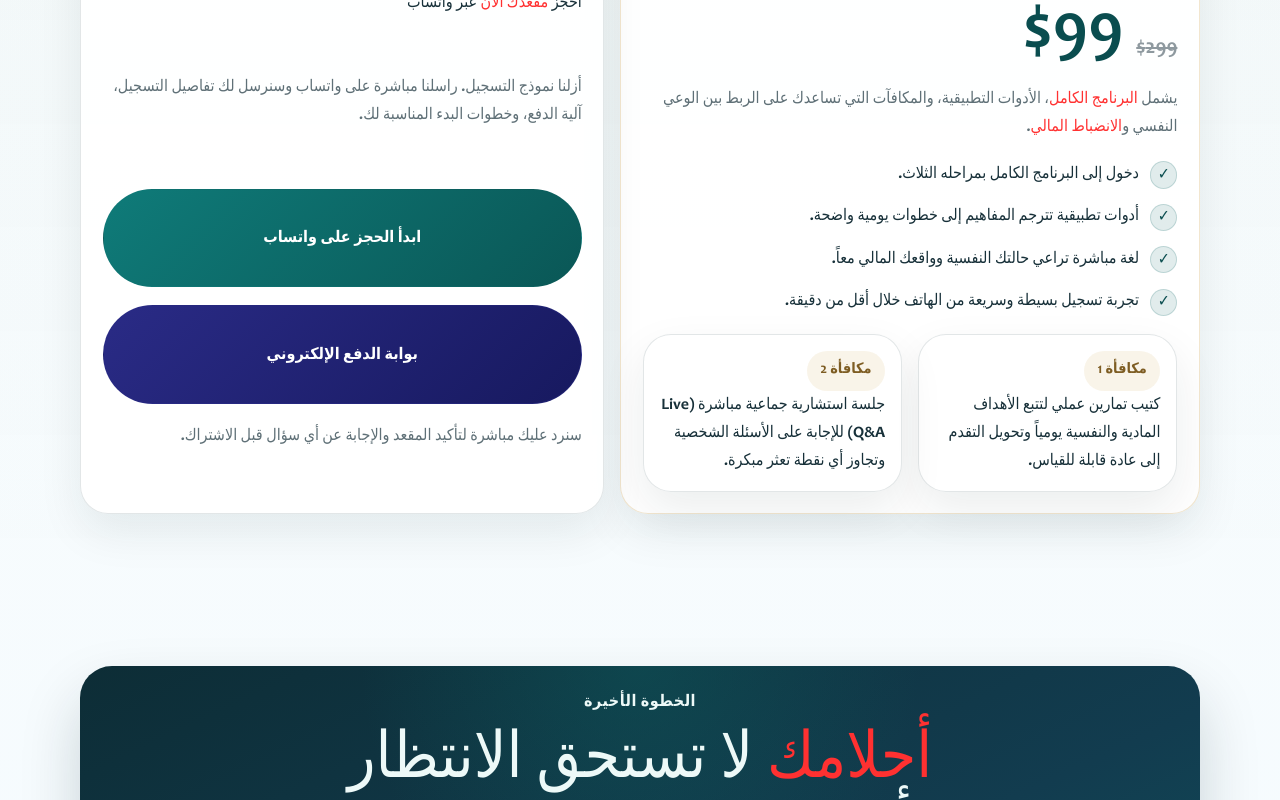
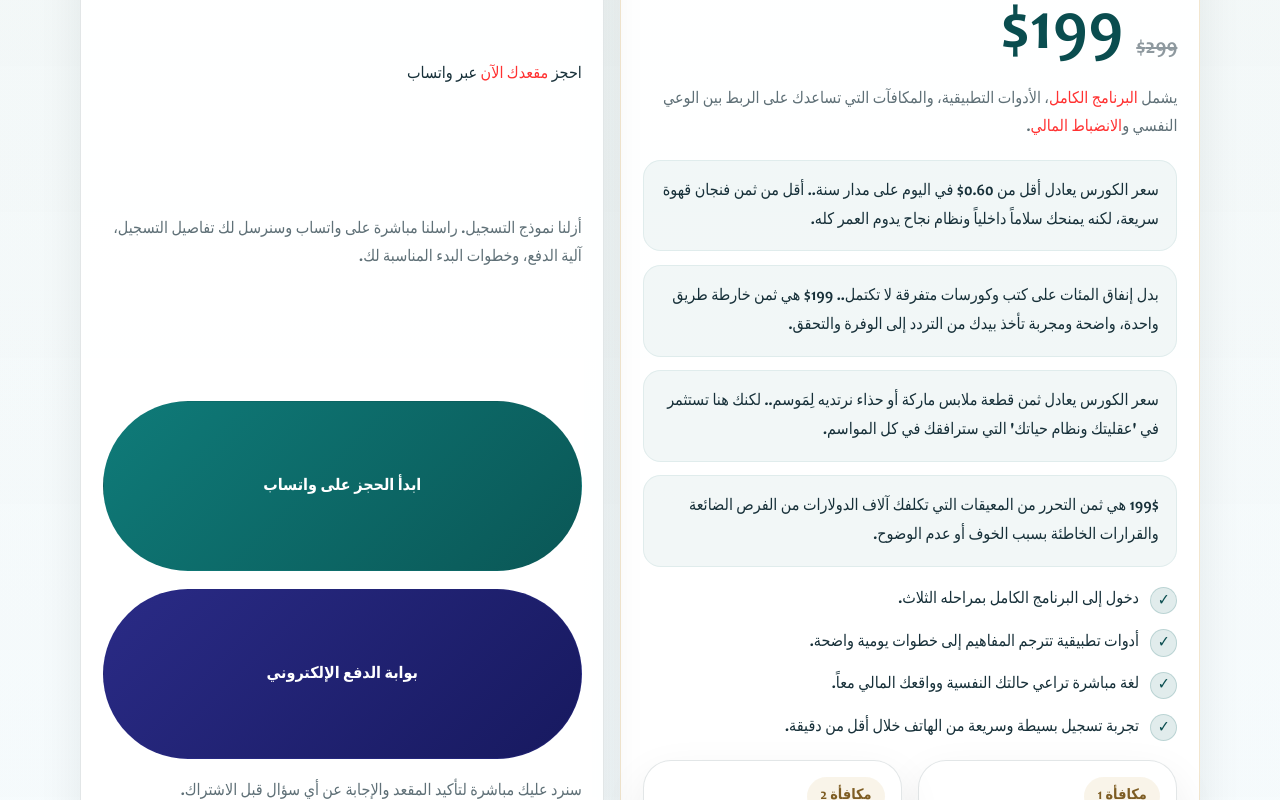
Before and after one commit to candraos/feelingblissacademy.com, a Next.js app: page / in a window 1280 px wide. Shown: the part 5504-6304 px from the top of the page. Built offline with nearby package versions, Linux system fonts and the light colour scheme; no server answers.

Commit message:
make changes in pricing section

```diff
--- a/src/app/globals.css
+++ b/src/app/globals.css
@@ -784,6 +784,21 @@ section[id] {
   color: var(--teal-strong);
 }
 
+.pricing-message-list {
+  display: grid;
+  gap: 0.85rem;
+}
+
+.pricing-message {
+  margin: 0;
+  padding: 1rem 1.1rem;
+  border-radius: 1.1rem;
+  color: var(--foreground);
+  background: rgba(13, 102, 100, 0.05);
+  border: 1px solid rgba(13, 102, 100, 0.08);
+  line-height: 1.8;
+}
+
 .bonus-card {
   padding: 1rem;
   background: rgba(255, 255, 255, 0.78);
--- a/src/components/home/content.ts
+++ b/src/components/home/content.ts
@@ -123,6 +123,13 @@ export const offerFeatures = [
   "تجربة تسجيل بسيطة وسريعة من الهاتف خلال أقل من دقيقة.",
 ] as const;
 
+export const pricingMessages = [
+  "سعر الكورس يعادل أقل من 0.60$ في اليوم على مدار سنة.. أقل من ثمن فنجان قهوة سريعة، لكنه يمنحك سلاماً داخلياً ونظام نجاح يدوم العمر كله.",
+  "بدل إنفاق المئات على كتب وكورسات متفرقة لا تكتمل.. 199$ هي ثمن خارطة طريق واحدة، واضحة ومجربة تأخذ بيدك من التردد إلى الوفرة والتحقق.",
+  "سعر الكورس يعادل ثمن قطعة ملابس ماركة أو حذاء نرتديه لِمَوسم.. لكنك هنا تستثمر في 'عقليتك ونظام حياتك' التي سترافقك في كل المواسم.",
+  "199$ هي ثمن التحرر من المعيقات التي تكلفك آلاف الدولارات من الفرص الضائعة والقرارات الخاطئة بسبب الخوف أو عدم الوضوح.",
+] as const;
+
 export const bonusItems = [
   {
     title: "مكافأة 1",
--- a/src/components/home/sections.tsx
+++ b/src/components/home/sections.tsx
@@ -4,6 +4,7 @@ import {
   bonusItems,
   moduleCards,
   offerFeatures,
+  pricingMessages,
   painPointCards,
   solutionPillars,
   transformationScenarios,
@@ -313,6 +314,14 @@ export function OfferSection() {
               النفسي و<span className="text-accent-red">الانضباط المالي</span>.
             </p>
 
+            <div className="pricing-message-list">
+              {pricingMessages.map((message) => (
+                <p key={message} className="pricing-message">
+                  {message}
+                </p>
+              ))}
+            </div>
+
             <ul className="feature-list" role="list">
               {offerFeatures.map((item) => (
                 <li key={item}>{item}</li>
--- a/src/lib/site-config.ts
+++ b/src/lib/site-config.ts
@@ -12,7 +12,7 @@ export const siteConfig = {
   paymentUrl: process.env.NEXT_PUBLIC_PAYMENT_URL ?? "",
   instagramUrl: process.env.NEXT_PUBLIC_INSTAGRAM_URL ?? "",
   offerOriginalPrice: 299,
-  offerCurrentPrice: 99,
+  offerCurrentPrice: 199,
   refundWindowDays: 7,
   offerTimerMinutes: 135,
 } as const;
```
